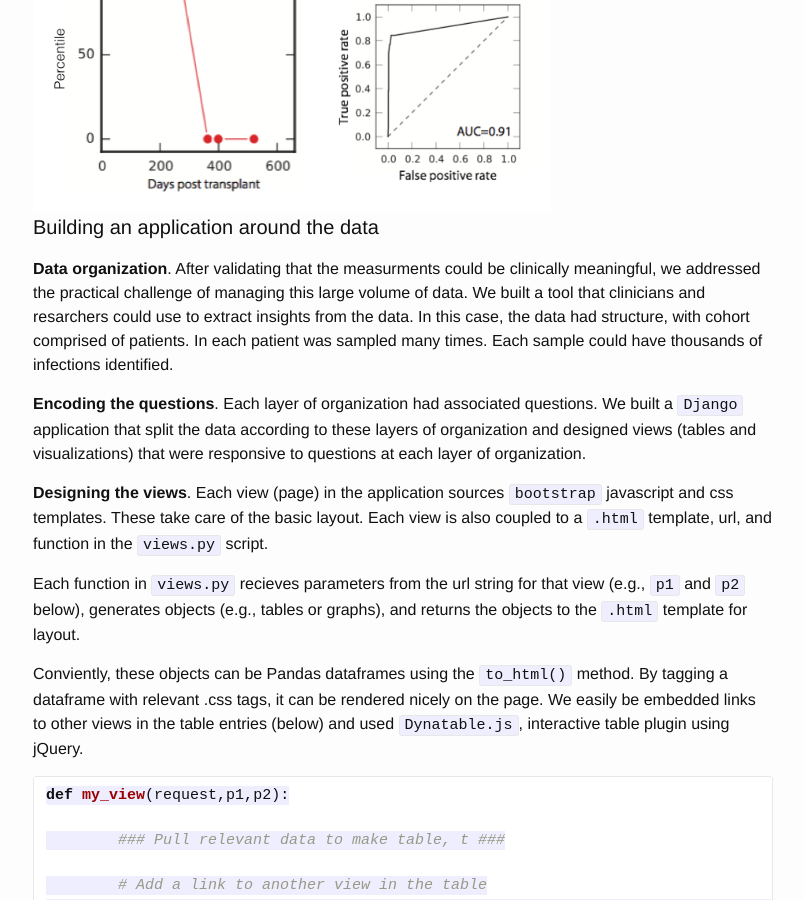
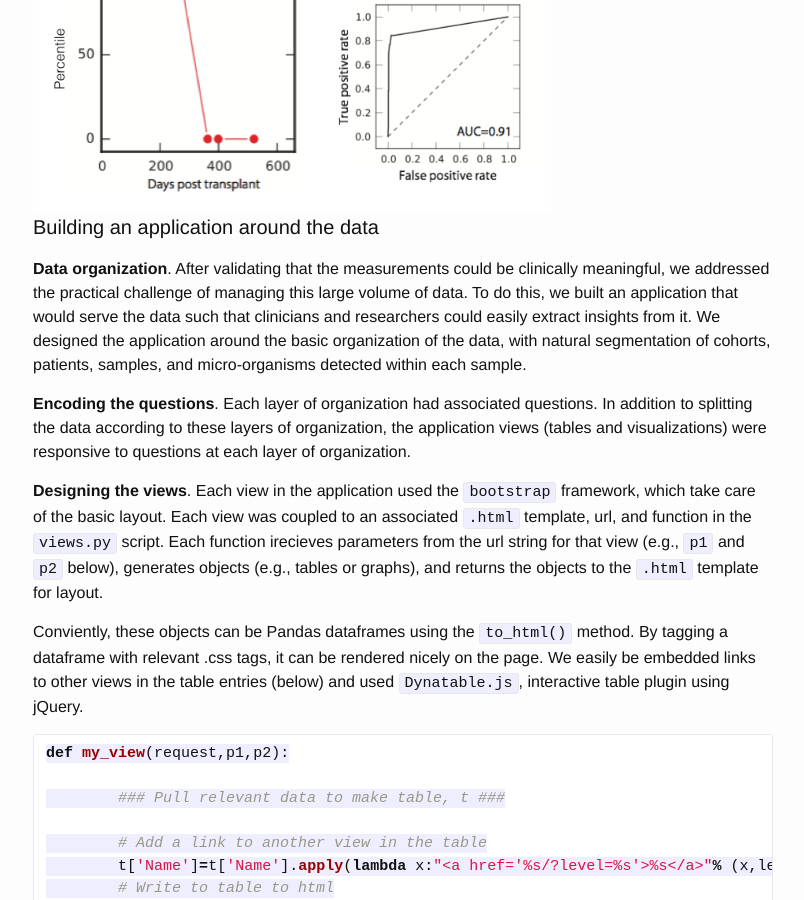
Before and after one commit to rlancemartin/rlancemartin.github.io, a Jekyll site: the page built from _posts/2015-02-10-infectome.markdown, in a window 1280 px wide and 900 px high, scrolled down 3757 px. Shown: the whole window, without its empty margins (237-1041 px from the left). Built offline with Jekyll 4.4.1, drawn with Linux system fonts in a browser that asks for light colours; Markdown is read by kramdown in place of the engine named in the settings.

Commit message:
Updated.

```diff
--- a/_posts/2015-02-10-infectome.markdown
+++ b/_posts/2015-02-10-infectome.markdown
@@ -101,13 +101,11 @@ Many blood samples were collected longitudinally for the same patient, allowing
 
 ####Building an application around the data
 
-**Data organization**. After validating that the measurments could be clinically meaningful, we addressed the practical challenge of managing this large volume of data. We built a tool that clinicians and resarchers could use to extract insights from the data. In this case, the data had structure, with cohort comprised of patients. In each patient was sampled many times. Each sample could have thousands of infections identified.
+**Data organization**. After validating that the measurements could be clinically meaningful, we addressed the practical challenge of managing this large volume of data. To do this, we built an application that would serve the data such that clinicians and researchers could easily extract insights from it. We designed the application around the basic organization of the data, with natural segmentation of cohorts, patients, samples, and micro-organisms detected within each sample.
 
-**Encoding the questions**. Each layer of organization had associated questions. We built a `Django` application that split the data according to these layers of organization and designed views (tables and visualizations) that were responsive to questions at each layer of organization.
+**Encoding the questions**. Each layer of organization had associated questions. In addition to splitting the data according to these layers of organization, the application views (tables and visualizations) were responsive to questions at each layer of organization.
 
-**Designing the views**. Each view (page) in the application sources `bootstrap` javascript and css templates. These take care of the basic layout. Each view is also coupled to a `.html` template, url, and function in the `views.py` script.
-
-Each function in `views.py` recieves parameters from the url string for that view (e.g., `p1` and `p2` below), generates objects (e.g., tables or graphs), and returns the objects to the `.html` template for layout.
+**Designing the views**. Each view in the application used the `bootstrap` framework, which take care of the basic layout. Each view was coupled to an associated `.html` template, url, and function in the `views.py` script. Each function irecieves parameters from the url string for that view (e.g., `p1` and `p2` below), generates objects (e.g., tables or graphs), and returns the objects to the `.html` template for layout.
 
 Conviently, these objects can be Pandas dataframes using the `to_html()` method. By tagging a dataframe with relevant .css tags, it can be rendered nicely on the page. We easily be embedded links to other views in the table entries (below) and used `Dynatable.js`, interactive table plugin using jQuery.
 
```
